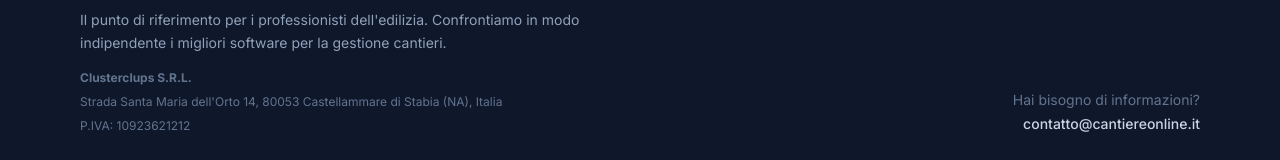
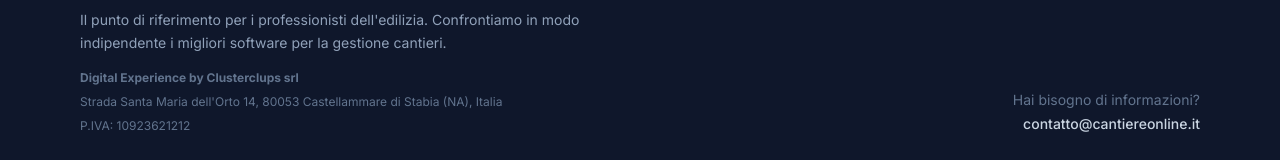
Before and after one commit to Mikymayk/cantiereonline, a Next.js app: page / in a window 1280 px wide. Shown: the part 6817-6977 px from the top of the page. Built offline with nearby package versions, Linux system fonts and the light colour scheme.

Commit message:
feat: add digital experience to footer

```diff
--- a/app/ch/page.tsx
+++ b/app/ch/page.tsx
@@ -85,7 +85,7 @@ export default function HomeCH() {
             <p className="mb-4">Unabhängiger Softwarevergleich für die Schweizer Baubranche.</p>
 
             <div className="text-xs text-slate-500 space-y-2 mb-6">
-               <p><strong>Clusterclups S.R.L.</strong></p>
+                 <p><strong>Digital Experience by <a href="https://www.clusterclups.com/digital-experience" target="_blank" rel="noopener noreferrer" className="hover:text-slate-300 transition-colors">Clusterclups srl</a></strong></p>
                <p>Strada Santa Maria dell&apos;Orto 14, 80053 Castellammare di Stabia (NA), Italien</p>
                <p>MwSt: 10923621212</p>
             </div>
--- a/app/de/page.tsx
+++ b/app/de/page.tsx
@@ -85,7 +85,7 @@ export default function HomeDE() {
             <p className="mb-4">Unabhängiger Vergleich für die deutsche Bauwirtschaft.</p>
 
             <div className="text-xs text-slate-500 space-y-2 mb-6">
-               <p><strong>Clusterclups S.R.L.</strong></p>
+                 <p><strong>Digital Experience by <a href="https://www.clusterclups.com/digital-experience" target="_blank" rel="noopener noreferrer" className="hover:text-slate-300 transition-colors">Clusterclups srl</a></strong></p>
                <p>Strada Santa Maria dell&apos;Orto 14, 80053 Castellammare di Stabia (NA), Italien</p>
                <p>USt-IdNr: 10923621212</p>
             </div>
--- a/app/no/page.tsx
+++ b/app/no/page.tsx
@@ -85,7 +85,7 @@ export default function HomeNO() {
             <p className="mb-4">Uavhengig sammenligning for den norske byggebransjen.</p>
 
             <div className="text-xs text-slate-500 space-y-2 mb-6">
-               <p><strong>Clusterclups S.R.L.</strong></p>
+                 <p><strong>Digital Experience by <a href="https://www.clusterclups.com/digital-experience" target="_blank" rel="noopener noreferrer" className="hover:text-slate-300 transition-colors">Clusterclups srl</a></strong></p>
                <p>Strada Santa Maria dell&apos;Orto 14, 80053 Castellammare di Stabia (NA), Italia</p>
                <p>MVA: 10923621212</p>
             </div>
--- a/app/page.tsx
+++ b/app/page.tsx
@@ -88,7 +88,7 @@ export default function Home() {
                  Il punto di riferimento per i professionisti dell&apos;edilizia. Confrontiamo in modo indipendente i migliori software per la gestione cantieri.
                </p>
                <div className="text-xs text-slate-500 space-y-2">
-                 <p><strong>Clusterclups S.R.L.</strong></p>
+                 <p><strong>Digital Experience by <a href="https://www.clusterclups.com/digital-experience" target="_blank" rel="noopener noreferrer" className="hover:text-slate-300 transition-colors">Clusterclups srl</a></strong></p>
                  <p>Strada Santa Maria dell&apos;Orto 14, 80053 Castellammare di Stabia (NA), Italia</p>
                  <p>P.IVA: 10923621212</p>
                </div>
--- a/app/se/page.tsx
+++ b/app/se/page.tsx
@@ -85,7 +85,7 @@ export default function HomeSE() {
             <p className="mb-4">Oberoende jämförelse för den svenska byggbranschen.</p>
 
             <div className="text-xs text-slate-500 space-y-2 mb-6">
-               <p><strong>Clusterclups S.R.L.</strong></p>
+                 <p><strong>Digital Experience by <a href="https://www.clusterclups.com/digital-experience" target="_blank" rel="noopener noreferrer" className="hover:text-slate-300 transition-colors">Clusterclups srl</a></strong></p>
                <p>Strada Santa Maria dell&apos;Orto 14, 80053 Castellammare di Stabia (NA), Italien</p>
                <p>Moms: 10923621212</p>
             </div>
```
